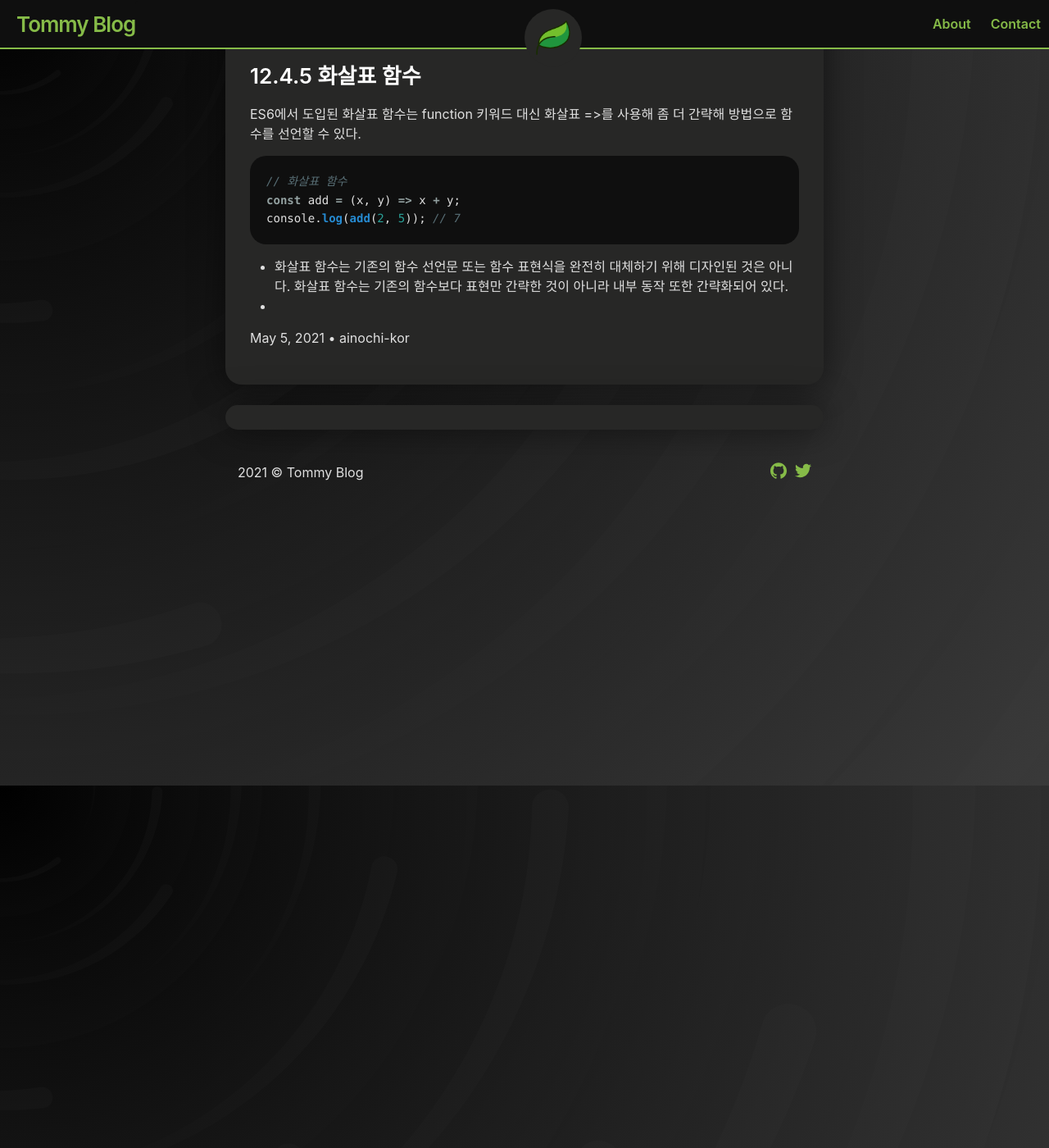
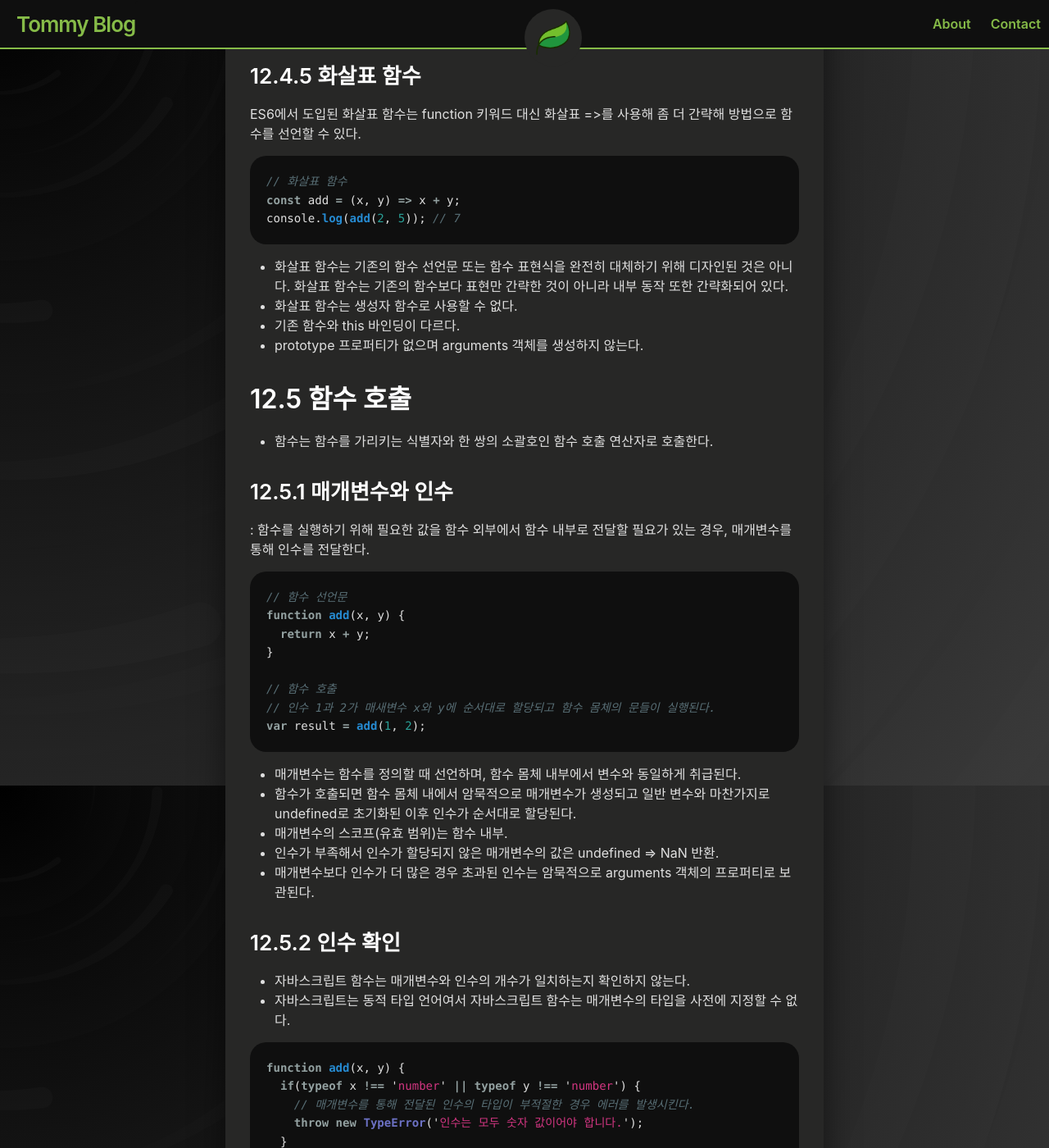
Before and after one commit to ainochi-kor/ainochi-kor.github.io, a Jekyll site: the page built from _posts/ModernJS/2021-05-05-12장_함수.md, in a window 1280 px wide and 1400 px high, scrolled down 4802 px. Shown: the whole window at 82% size. Built offline with Jekyll 4.4.1, drawn with Linux system fonts in a browser that asks for light colours; a script that is not in the unit is left out; some of the changed text lies outside the part shown.

Commit message:
modified by Tommy 12장 함수

````diff
--- a/_posts/ModernJS/2021-05-05-12장_함수.md
+++ b/_posts/ModernJS/2021-05-05-12장_함수.md
@@ -203,4 +203,71 @@ console.log(add(2, 5)); // 7
 ```
 
 - 화살표 함수는 기존의 함수 선언문 또는 함수 표현식을 완전히 대체하기 위해 디자인된 것은 아니다. 화살표 함수는 기존의 함수보다 표현만 간략한 것이 아니라 내부 동작 또한 간략화되어 있다.
--
+- 화살표 함수는 생성자 함수로 사용할 수 없다.
+- 기존 함수와 this 바인딩이 다르다.
+- prototype 프로퍼티가 없으며 arguments 객체를 생성하지 않는다.
+
+## 12.5 함수 호출
+- 함수는 함수를 가리키는 식별자와 한 쌍의 소괄호인 함수 호출 연산자로 호출한다.
+
+### 12.5.1 매개변수와 인수
+: 함수를 실행하기 위해 필요한 값을 함수 외부에서 함수 내부로 전달할 필요가 있는 경우, 매개변수를 통해 인수를 전달한다.
+``` js
+// 함수 선언문
+function add(x, y) {
+  return x + y;
+}
+
+// 함수 호출
+// 인수 1과 2가 매새변수 x와 y에 순서대로 할당되고 함수 몸체의 문들이 실행된다.
+var result = add(1, 2);
+```
+- 매개변수는 함수를 정의할 때 선언하며, 함수 몸체 내부에서 변수와 동일하게 취급된다.
+- 함수가 호출되면 함수 몸체 내에서 암묵적으로 매개변수가 생성되고 일반 변수와 마찬가지로 undefined로 초기화된 이후 인수가 순서대로 할당된다.
+- 매개변수의 스코프(유효 범위)는 함수 내부.
+- 인수가 부족해서 인수가 할당되지 않은 매개변수의 값은 undefined => NaN 반환.
+- 매개변수보다 인수가 더 많은 경우 초과된 인수는 암묵적으로 arguments 객체의 프로퍼티로 보관된다.
+
+### 12.5.2 인수 확인
+- 자바스크립트 함수는 매개변수와 인수의 개수가 일치하는지 확인하지 않는다.
+- 자바스크립트는 동적 타입 언어여서 자바스크립트 함수는 매개변수의 타입을 사전에 지정할 수 없다.
+
+```js
+function add(x, y) {
+  if(typeof x !== 'number' || typeof y !== 'number') {
+    // 매개변수를 통해 전달된 인수의 타입이 부적절한 경우 에러를 발생시킨다.
+    throw new TypeError('인수는 모두 숫자 값이어야 합니다.');
+  }
+  return x + y;
+}
+
+console.log(add(2)); // TypeError: 인수는 모두 숫자 값이어야 합니다.
+console.log(add('a', 'b')) // TypeError: 인수는 모두 숫자 값이어야 합니다.
+```
+
+ES6에서 도입된 매개변수 기본값을 사용하면 함수 내에서 수행하던 인수 체크 및 초기화를 간소화할 수 있다.
+``` js
+function add(a, b, c) {
+  a = a || 0;
+  b = b || 0;
+  c = c || 0;
+
+  return a + b + c;
+}
+
+console.log(add(1,2,3)); // 6
+console.log(add(1,2)); // 3
+console.log(add(1)); // 1
+console.log(add()); // 0
+
+// or
+
+function add(a = 0, b = 0, c = 0) {
+  return a + b + c;
+}
+
+console.log(add(1,2,3)); // 6
+console.log(add(1,2)); // 3
+console.log(add(1)); // 1
+console.log(add()); // 0
+```
````
